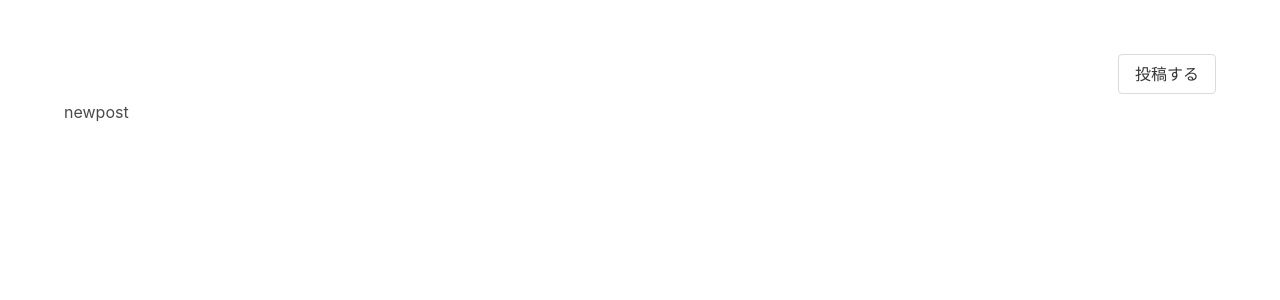
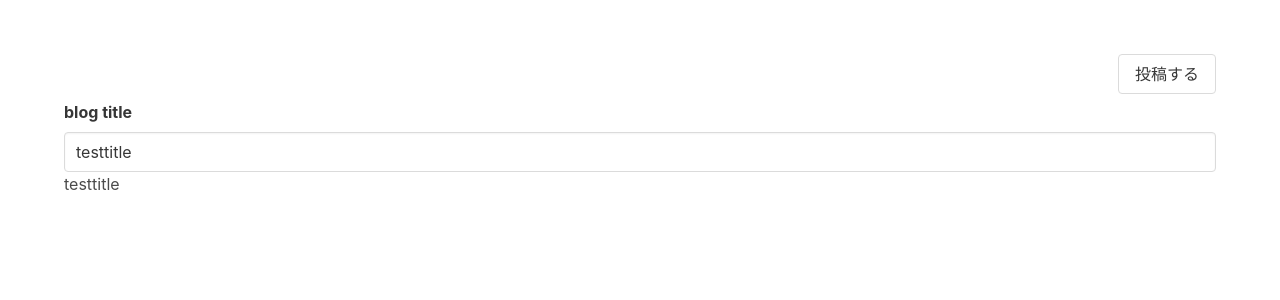
Before and after one commit to huanshenyi/mdblog-front, a Vue app: page /posts/new in a window 1280 px wide. Shown: the top 300 px of the page. Built offline with nearby package versions, Linux system fonts and the light colour scheme.

Commit message:
blog writeのレイアウト初期化、propsを伝達

```diff
--- /dev/null
+++ b/src/components/PostWriter.vue
@@ -0,0 +1,35 @@
+<template>
+    <div>
+        <div class="columns">
+            <div class="column">
+                <div class="field">
+                    <div class="label">blog title</div>
+                    <div class="control">
+                        <input type="text" v-model="title" class="input">
+                        {{title}}
+                    </div>
+                </div>
+            </div>
+        </div>
+    </div>
+</template>
+
+<script lang="ts">
+import { defineComponent, ref } from "vue";
+import { Post } from "@/types";
+
+export default defineComponent({
+    name: "PostWriter",
+    components: {},
+    props: {
+        post: {
+            type: Object as () => Post,
+            required: true
+        },
+    },
+    setup(props){
+      const title = ref(props.post.title);
+      return { title };
+    }
+})
+</script>
--- a/src/views/NewPost.vue
+++ b/src/views/NewPost.vue
@@ -1,13 +1,28 @@
 <template>
-  <div class="about">
-    newpost
-  </div>
+   <PostWriter :post="post" />
 </template>
 
 <script lang="ts">
 import {defineComponent} from 'vue';
+import PostWriter from "@/components/PostWriter.vue";
+import { Post } from "@/types";
+import moment from 'moment';
 
 export default defineComponent({
   name: "NewPost",
+  components: {
+    PostWriter
+  },
+  setup() {
+    const post: Post = {
+       id: -1,
+       title : "testtitle",
+       markdown: "##vue-test\n zui xin api",
+       html: "",
+       authorId: 0,
+       created: moment(),
+    }
+    return { post }
+  }
 })
 </script>
```
